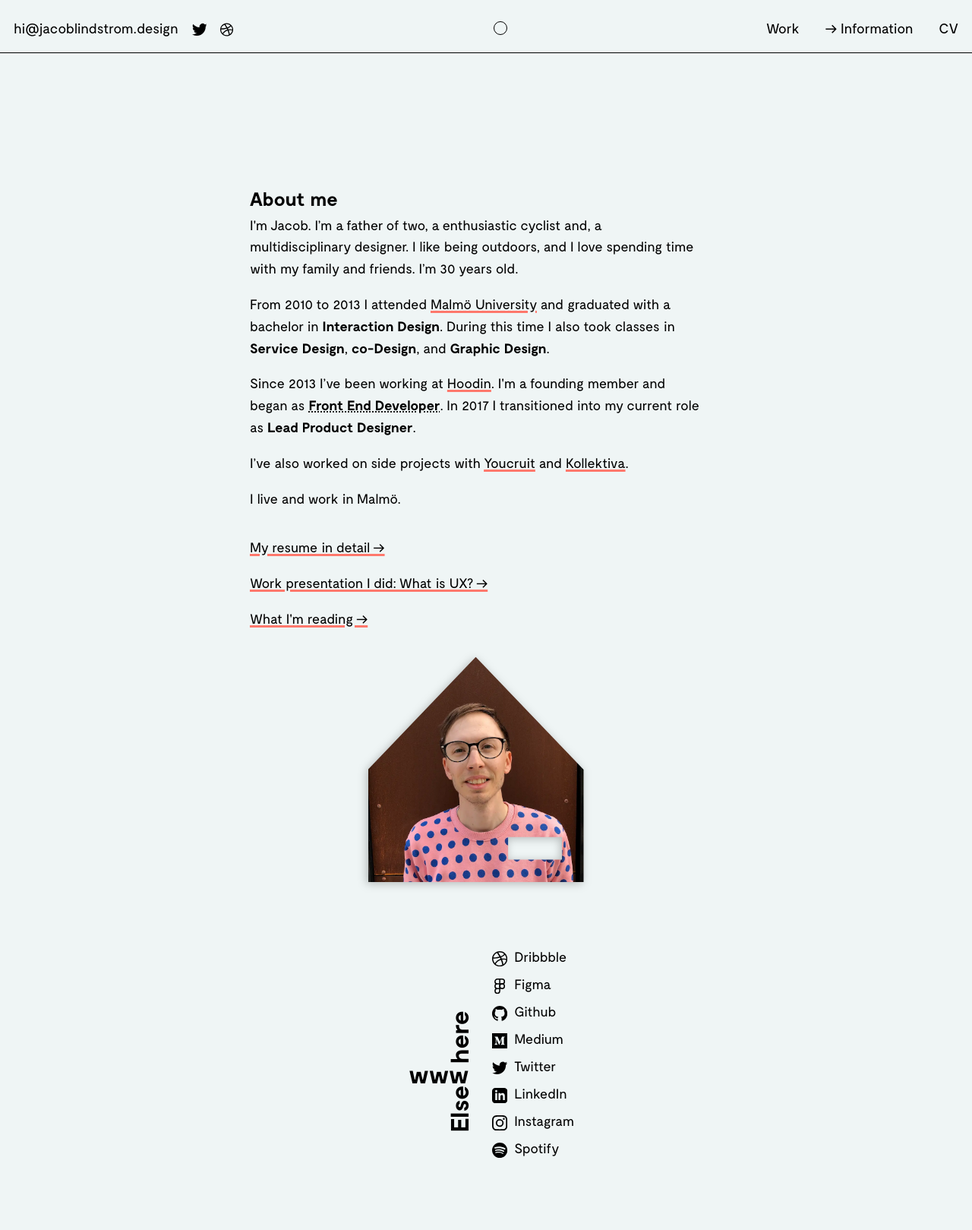
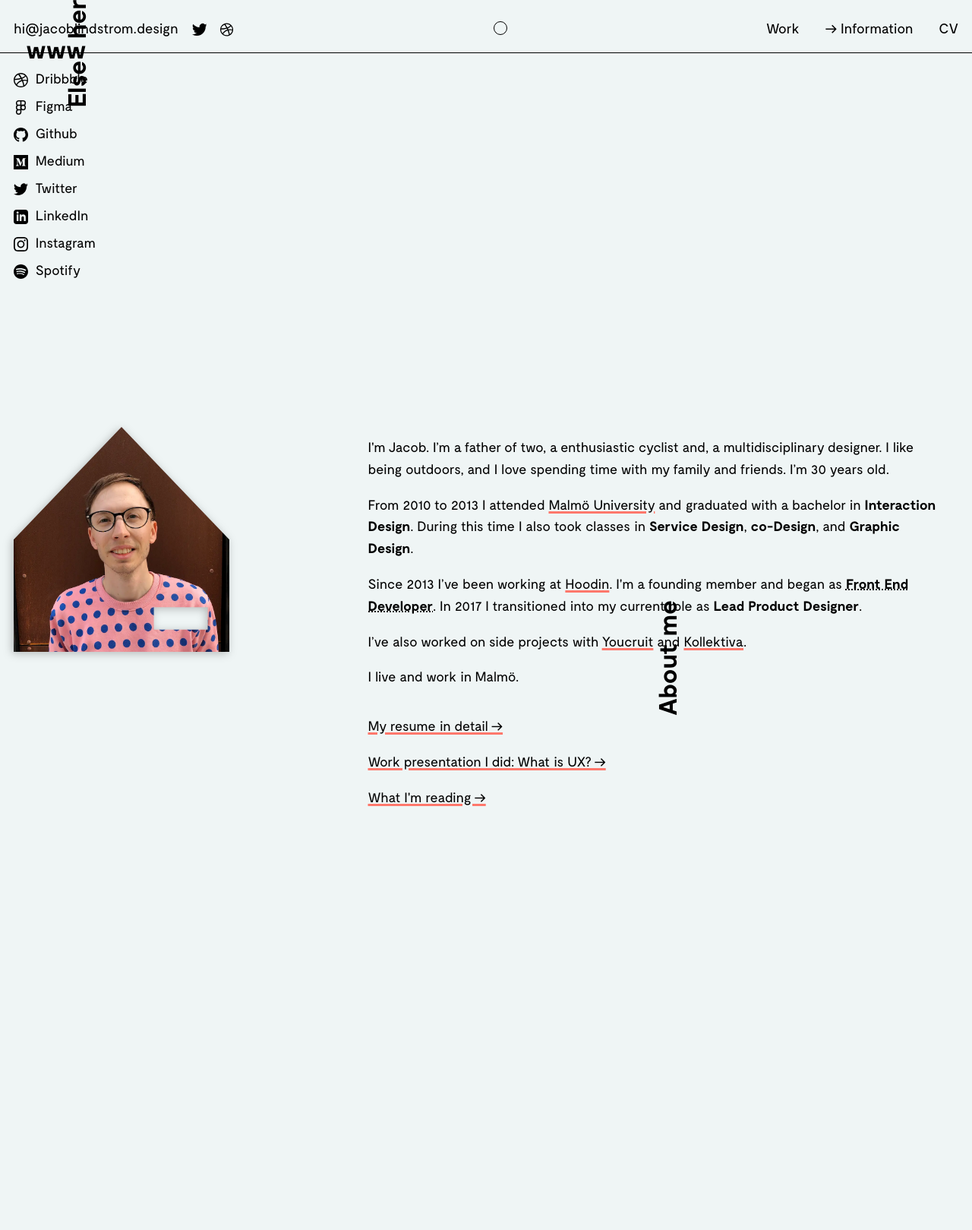
Before and after one commit to jacoblindstrm/jacoblindstrm.github.io, a Jekyll site: the page built from about.html, in a window 1280 px wide. Shown: the whole page at 76% size. Built offline with Jekyll 4.4.1, drawn with Linux system fonts in a browser that asks for light colours; comment, search, counter and statistics services are not loaded; after the commit the page ends 1082 px from its top, so only the background shows below that.

Commit message:
Update about.scss

```diff
--- a/_sass/about.scss
+++ b/_sass/about.scss
@@ -1,25 +1,50 @@
 .bio {
-    article.grid {
-        margin-bottom: -4rem; // negative value of --spacing-xl
-        h1 + p {
-            font-size: var(--scale1);
+
+    h1 {
+        font-family: var(--font-heading);
+        font-weight: normal;
+        font-size: 18vw;
+        margin: 0;
+        grid-column: 1 / -1;
+        grid-row: 10;
+        margin-top: clamp(var(--spacing-xl), 16vh, 12rem);
+
+        @media (min-width: $screen-m) {
+            grid-column: 2 / -2;
+            font-size: 9.1vw;
+            margin-top: var(--spacing-xl);
+        }
+
+        @media (min-width: $screen-l) {
+            grid-column: 3 / -2;
         }
     }
 
     article .body {
-        grid-column: 1 / 5;
-        grid-row-start: 28;
-        margin-top: var(--spacing-xl);
+        grid-column: 1 / -1;
+        grid-row-start: 12;
+
+        @media (min-width: $screen-m) {
+            grid-column: 4 / -1;
+        }
+
+        @media (min-width: $screen-l) {
+            grid-column: 7 / -2;
+        }
     }
 
     article .picture-wrapper {
         grid-column: 2 / 4;
-        grid-row-start: 30;
+        grid-row-start: 14;
 
-        @media (max-width: floor($screen-m - 1)) {
-            grid-column: 1 / -1;
-            max-width: 60vw;
-            justify-self: center;
+        @media (min-width: $screen-m) {
+            grid-column: 1 / 3;
+            grid-row-start: 12;
+            margin-top: var(--spacing-xl);
+        }
+
+        @media (min-width: $screen-l) {
+            grid-column: 4 / 6;
         }
 
     }
@@ -45,18 +70,6 @@
             margin-top: 5rem;
         }
     }
-
-    aside {
-        display: flex;
-        align-items: center;
-        justify-content: center;
-        padding: clamp(var(--spacing-xl), 65vw, 520px) var(--spacing-m) var(--spacing-xl);
-        color: var(--color-base);
-        grid-column: 1 / end;
-        grid-row-start: 30;
-            -webkit-clip-path: polygon(0 25%, 100% 0, 100% 100%, 0% 100%);
-        clip-path: polygon(0 25%, 100% 0, 100% 100%, 0% 100%);
-        margin: var(--spacing-m) -1rem 0;
 
     h2 {
         @media (max-width: floor($screen-l - 1)) {
@@ -91,7 +104,6 @@
             }
         }
     }
-    }
 
     ul.external-links li {
         line-height: 2;
@@ -109,119 +121,3 @@
         margin-left: -0.5rem;
     }
 }
-
-@media (min-width: $screen-m) {
-    .bio {
-        article .body {
-            grid-column: 2 / 8;
-            grid-row-start: 16;
-        }
-
-        article .picture-wrapper {
-            grid-column: 3 / 7;
-            grid-row-start: 18;
-        }
-
-        aside {
-            grid-row-start: 18;
-        }
-    }
-}
-
-@media (min-width: 1100px) {
-    .bio {
-        article .body {
-            grid-column: 3 / 7;
-        }
-
-        article .picture-wrapper {
-            grid-column: 4 / 6;
-        }
-
-        aside {
-            padding-top: 28vw;
-        }
-    }
-}
-
-@media (min-width: $screen-l) {
-    .bio {
-        article.grid {
-            margin-bottom: 0;
-        }
-
-        article .body {
-            margin-top: var(--spacing-xl);
-            grid-column: 2 / 7;
-            grid-row-start: 29;
-        }
-
-        article .picture-wrapper {
-            grid-column: 8 / -1;
-            grid-row: 25 / 30;
-            align-self: start;
-            margin-top: 0;
-            text-align: left;
-            align-self: baseline;
-        }
-
-        article img {
-            width: 30rem;
-        }
-
-        aside {
-            flex-flow: column;
-            grid-area: 1 / 9 / 56 / end;
-            justify-content: flex-end;
-            align-items: flex-start;
-            margin: 0;
-            padding: 0 6.75rem;
-            padding-bottom: 10vh;
-                -webkit-clip-path: polygon(0 0, 100% 0, 100% 100%, 0% 100%);
-            clip-path: polygon(0 0, 100% 0, 100% 100%, 0% 100%);
-            height: 100%;
-            height: calc(100% + 3rem);
-            min-height: 65rem;
-            background: var(--lemon);
-
-            @media (prefers-color-scheme: dark) {
-                background: linear-gradient(180deg, var(--darkcoral) -30%, var(--color-bg) 130%);
-            }
-
-            h2 {
-                margin-bottom: 1rem;
-            }
-        }
-    }
-}
-
-@media (min-width: $screen-xl) {
-    .bio article {
-
-        .body {
-            columns: 2 1.5rem;
-            grid-column: 2 / 8;
-            grid-row-start: 18;
-
-            h2 {
-                column-span: all;
-            }
-        }
-
-        .picture-wrapper {
-            grid-column-end: -2;
-            grid-row-start: 16;
-        }
-        aside {
-            grid-area: 1 / 6 / 46 / end;
-            padding-left: 33%;
-            padding-bottom: clamp(4rem, 10vw, 8rem);
-                -webkit-clip-path: polygon(66% 0, 100% 0, 100% 100%, 0 100%);
-            clip-path: polygon(66% 0, 100% 0, 100% 100%, 0% 100%);
-
-            ul {
-                columns: 2 auto;
-            }
-        }
-    }
-}
```
Lines whose indentation alone changed are shown as unchanged.
